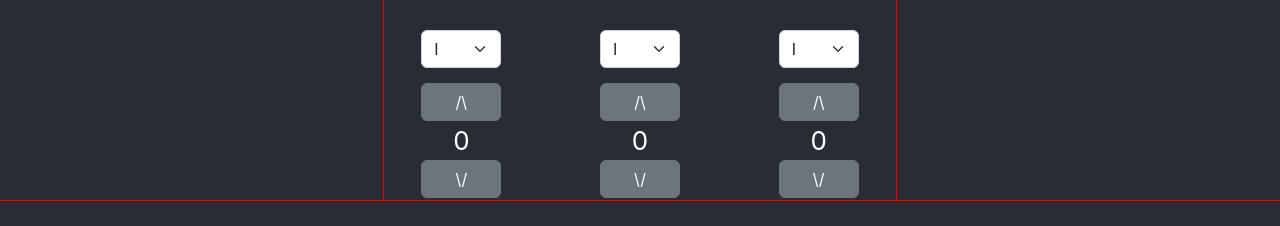
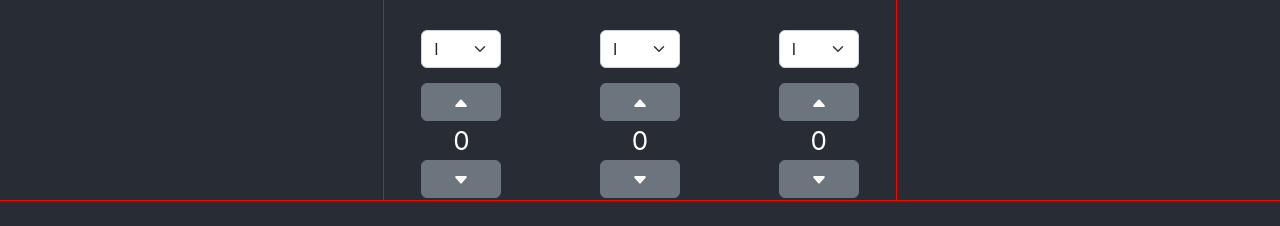
Before and after one commit to luishong07/Enigma-Replica, a React (Create React App) app: page / in a window 1280 px wide. Shown: the top 226 px of the page. Built offline with nearby package versions, Linux system fonts and the light colour scheme.

Commit message:
added svgs for increase and decrease buttons

```diff
--- a/src/Rotors.tsx
+++ b/src/Rotors.tsx
@@ -45,19 +45,43 @@ const Rotors: React.FC<Props> = ({ leftPosition, middlePosition, rightPosition }
                 </Row>
                 <Row className="position-row">
                     <Col className="position">
-                        <Button className="position-button" variant="secondary">/\</Button>
-                            {leftPosition}
-                        <Button className="position-button" variant="secondary">\/</Button>
+                        <Button className="position-button" variant="secondary">
+                            <svg xmlns="http://www.w3.org/2000/svg" width="16" height="16" fill="currentColor" viewBox="0 0 16 16">
+                                <path d="m7.247 4.86-4.796 5.481c-.566.647-.106 1.659.753 1.659h9.592a1 1 0 0 0 .753-1.659l-4.796-5.48a1 1 0 0 0-1.506 0z" />
+                            </svg>
+                        </Button>
+                        {leftPosition}
+                        <Button className="position-button" variant="secondary">
+                            <svg xmlns="http://www.w3.org/2000/svg" width="16" height="16" fill="currentColor"  viewBox="0 0 16 16">
+                                <path d="M7.247 11.14 2.451 5.658C1.885 5.013 2.345 4 3.204 4h9.592a1 1 0 0 1 .753 1.659l-4.796 5.48a1 1 0 0 1-1.506 0z" />
+                            </svg>
+                        </Button>
                     </Col>
                     <Col className="position">
-                        <Button className="position-button" variant="secondary">/\</Button>
+                        <Button className="position-button" variant="secondary">
+                            <svg xmlns="http://www.w3.org/2000/svg" width="16" height="16" fill="currentColor" viewBox="0 0 16 16">
+                                <path d="m7.247 4.86-4.796 5.481c-.566.647-.106 1.659.753 1.659h9.592a1 1 0 0 0 .753-1.659l-4.796-5.48a1 1 0 0 0-1.506 0z" />
+                            </svg>
+                        </Button>
                         {middlePosition}
-                        <Button className="position-button" variant="secondary">\/</Button>
+                        <Button className="position-button" variant="secondary">
+                            <svg xmlns="http://www.w3.org/2000/svg" width="16" height="16" fill="currentColor"  viewBox="0 0 16 16">
+                                <path d="M7.247 11.14 2.451 5.658C1.885 5.013 2.345 4 3.204 4h9.592a1 1 0 0 1 .753 1.659l-4.796 5.48a1 1 0 0 1-1.506 0z" />
+                            </svg>
+                        </Button>
                     </Col>
                     <Col className="position">
-                        <Button className="position-button" variant="secondary">/\</Button>
+                        <Button className="position-button" variant="secondary">
+                            <svg xmlns="http://www.w3.org/2000/svg" width="16" height="16" fill="currentColor" viewBox="0 0 16 16">
+                                <path d="m7.247 4.86-4.796 5.481c-.566.647-.106 1.659.753 1.659h9.592a1 1 0 0 0 .753-1.659l-4.796-5.48a1 1 0 0 0-1.506 0z" />
+                            </svg>
+                        </Button>
                         {rightPosition}
-                        <Button className="position-button" variant="secondary">\/</Button>
+                        <Button className="position-button" variant="secondary">
+                            <svg xmlns="http://www.w3.org/2000/svg" width="16" height="16" fill="currentColor"  viewBox="0 0 16 16">
+                                <path d="M7.247 11.14 2.451 5.658C1.885 5.013 2.345 4 3.204 4h9.592a1 1 0 0 1 .753 1.659l-4.796 5.48a1 1 0 0 1-1.506 0z" />
+                            </svg>
+                        </Button>
                     </Col>
                 </Row>
             </Container>
```
Also changed, not shown: src/decreaseButton.svg (added), src/increaseButton.svg (added).
